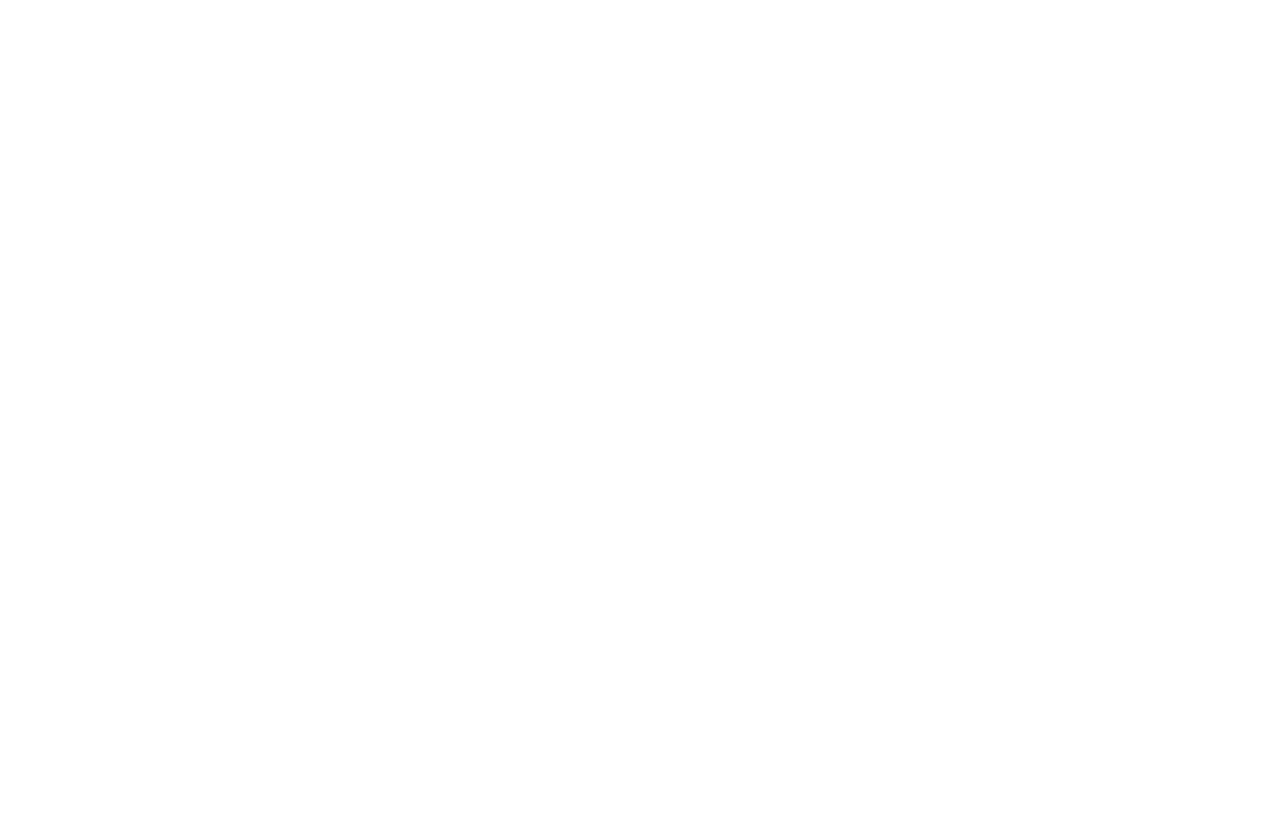
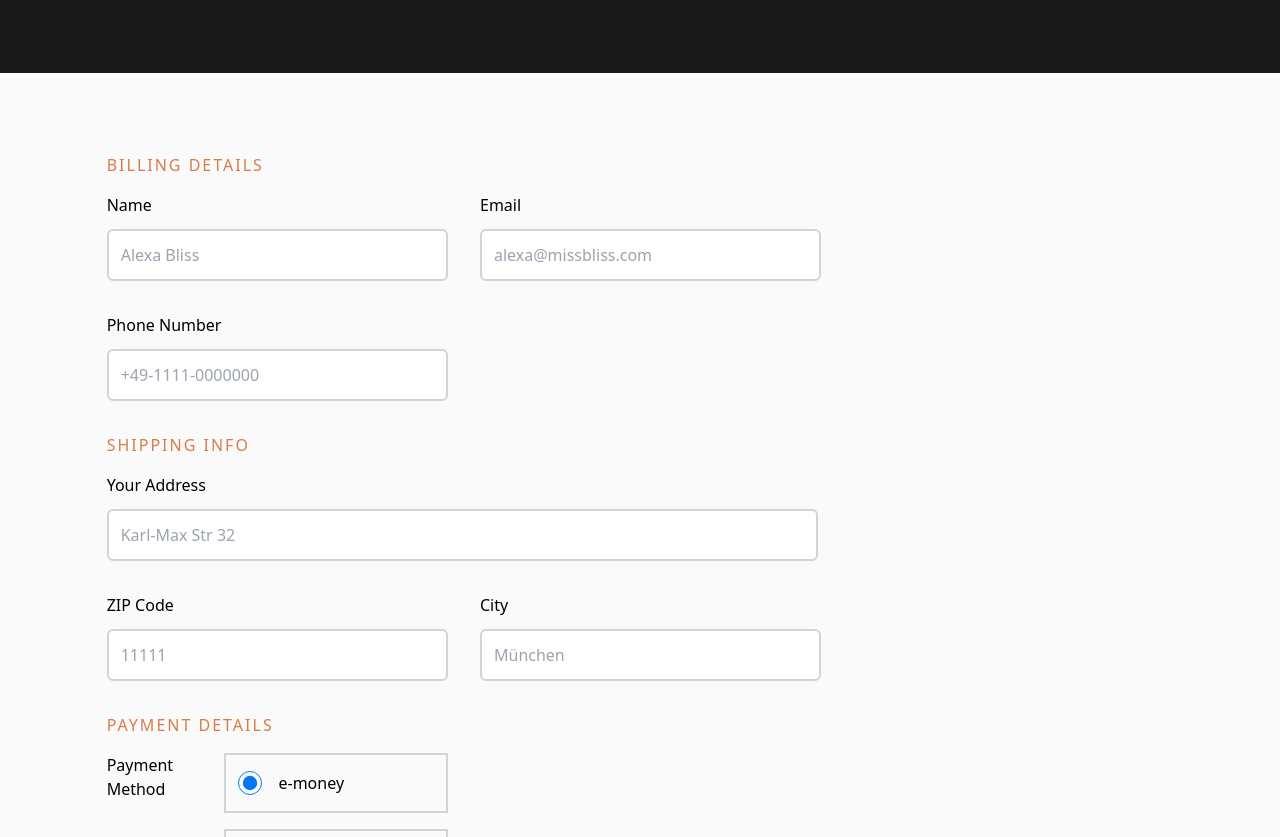
Before and after one commit to zillur-rgb/Audiophile, a React (Create React App) app: page /checkout in a window 1280 px wide. Shown: the part 260-1097 px from the top of the page. Before the commit the page ends 800 px from the top, so only its background shows below. Built offline with nearby package versions, Linux system fonts and the light colour scheme.

Commit message:
Checkout Form impl

```diff
--- a/package.json
+++ b/package.json
@@ -39,6 +39,7 @@
     ]
   },
   "devDependencies": {
+    "@tailwindcss/forms": "^0.5.0",
     "tailwindcss": "^3.0.24"
   }
 }
--- /dev/null
+++ b/src/Components/BillingForm/BillingForm.jsx
@@ -0,0 +1,151 @@
+import React, { useState } from "react";
+
+const BillingForm = () => {
+  const [radioValue, setRadioValue] = useState("e-money");
+
+  return (
+    <div className="w-4/5">
+      <div className="billing my-4">
+        <p className="text-orange font-medium tracking-wide text-md uppercase mb-4">
+          Billing Details
+        </p>
+        <div className="flex flex-wrap gap-8">
+          <div className="form-group w-2/5">
+            <label htmlFor="name">Name</label>
+            <input
+              type="text"
+              name="name"
+              id="name"
+              placeholder="Alexa Bliss"
+              className="w-full p-3 mt-3 rounded-md border-2 border-lightGray focus:outline-orange-light"
+            />
+          </div>
+          <div className="form-group w-2/5">
+            <label htmlFor="email">Email</label>
+            <input
+              type="email"
+              name="email"
+              id="email"
+              placeholder="alexa@missbliss.com"
+              className="w-full  mt-3 p-3 rounded-md  border-2 border-lightGray focus:outline-orange-light"
+            />
+          </div>
+
+          <div className="form-group w-2/5">
+            <label htmlFor="phone">Phone Number</label>
+            <input
+              type="phone"
+              name="phone"
+              id="phone"
+              placeholder="+49-1111-0000000"
+              className="w-full p-3 mt-3 rounded-md border-2 border-lightGray focus:outline-orange-light"
+            />
+          </div>
+        </div>
+      </div>
+      <div className="shipping my-8">
+        <p className="text-orange font-medium tracking-wide text-md uppercase mb-4">
+          Shipping Info
+        </p>
+        <div className="flex flex-wrap gap-8">
+          <div className="form-group w-5/6">
+            <label htmlFor="address">Your Address</label>
+            <input
+              type="text"
+              name="address"
+              id="address"
+              placeholder="Karl-Max Str 32"
+              className="w-full p-3 mt-3 rounded-md border-2 border-lightGray focus:outline-orange-light"
+            />
+          </div>
+          <div className="form-group w-2/5">
+            <label htmlFor="zip">ZIP Code</label>
+            <input
+              type="number"
+              name="zip"
+              id="zip"
+              placeholder="11111"
+              className="w-full  mt-3 p-3 rounded-md  border-2 border-lightGray focus:outline-orange-light"
+            />
+          </div>
+
+          <div className="form-group w-2/5">
+            <label htmlFor="phone">City</label>
+            <input
+              type="text"
+              name="phone"
+              id="phone"
+              placeholder="München"
+              className="w-full p-3 mt-3 rounded-md border-2 border-lightGray focus:outline-orange-light"
+            />
+          </div>
+        </div>
+      </div>
+
+      <div className="billing my-4">
+        <p className="text-orange font-medium tracking-wide text-md uppercase mb-4">
+          Payment Details
+        </p>
+        <div className="flex flex-wrap gap-8">
+          <div className="form-group w-2/5 flex justify-between">
+            <p>Payment Method</p>
+            <div>
+              <div className="border-2 border-lightGray py-4 pl-3 pr-16 mb-4 flex items-center">
+                <input
+                  type="radio"
+                  name="radio"
+                  id="e-money"
+                  className="w-6 h-6 mr-4 outline-orange"
+                  value="e-money"
+                  checked={radioValue === "e-money"}
+                  onChange={({ target }) => setRadioValue(target.value)}
+                />{" "}
+                e-money
+                <label htmlFor="e-money"></label>
+              </div>
+              <div className="border-2 border-lightGray py-4 pl-3 pr-16 mt-4 flex items-center">
+                <input
+                  type="radio"
+                  name="radio"
+                  id="radio"
+                  className="w-6 h-6 mr-4 outline-orange"
+                  value="cash"
+                  checked={radioValue === "cash"}
+                  onChange={({ target }) => setRadioValue(target.value)}
+                />
+                <label htmlFor="cash"> Cash on Delivery</label>
+              </div>
+            </div>
+          </div>
+
+          {radioValue === "e-money" && (
+            <div className="w-full flex gap-8">
+              <div className="form-group w-2/5">
+                <label htmlFor="phone">Phone Number</label>
+                <input
+                  type="phone"
+                  name="phone"
+                  id="phone"
+                  placeholder="+49-1111-0000000"
+                  className="w-full p-3 mt-3 rounded-md border-2 border-lightGray focus:outline-orange-light"
+                />
+              </div>
+              <div className="form-group w-2/5">
+                <label htmlFor="phone">Phone Number</label>
+                <input
+                  type="phone"
+                  name="phone"
+                  id="phone"
+                  placeholder="+49-1111-0000000"
+                  className="w-full p-3 mt-3 rounded-md border-2 border-lightGray focus:outline-orange-light"
+                />
+              </div>
+            </div>
+          )}
+        </div>
+      </div>
+    </div>
+  );
+};
+
+export default BillingForm;
--- a/src/Components/CardContent/CardContent.jsx
+++ b/src/Components/CardContent/CardContent.jsx
@@ -20,7 +20,7 @@
       <ul className="p-6">
         <div className="flex sm:flex-row flex-col items-center justify-between pb-2">
           <h1 className="text-black text-2xl font-medium">
-            Cart {items.length}
+            Cart ({items.length})
           </h1>
           <p
             className=" cursor-pointer underline text-text-black hover:text-black"
--- a/src/Components/CartCard/CartCard.jsx
+++ b/src/Components/CartCard/CartCard.jsx
@@ -27,7 +27,7 @@
           >
             Close
           </button>
-          <Link to="/earphones">
+          <Link to="/checkout">
             <button
               onClick={handleModalClose}
               className=" ml-2 px-6 py-2 bg-orange text-white"
--- a/src/Components/Navbar/Navbar.jsx
+++ b/src/Components/Navbar/Navbar.jsx
@@ -68,7 +68,9 @@
             onClick={() => setShowModal(true)}
           >
             <HiOutlineShoppingCart />
-            <p className="text-white text-sm ml-2">{items.length}</p>
+            <p className="text-white py-1 px-2 rounded-full bg-orange text-sm ml-2">
+              {items.length}
+            </p>
           </div>
 
           <div className="hamburger text-white text-2xl mr-5 block sm:hidden cursor-pointer">
--- a/src/pages/Allpages/Allpages.js
+++ b/src/pages/Allpages/Allpages.js
@@ -5,6 +5,7 @@
 import Headphones from "../Headphones";
 import Home from "../Home";
 import Details from "../../Components/Details/Details";
+import Checkout from "../Checkout";
 
 const Allpages = () => {
   return (
@@ -14,6 +15,7 @@
         <Route path="/headphones" element={<Headphones />} />
         <Route path="/earphones" element={<Earphones />} />
         <Route path="/speakers" element={<Speakers />} />
+        <Route path="/checkout" element={<Checkout />} />
         <Route path="/:category/:product" element={<Details />} />
         <Route
           path="*"
--- /dev/null
+++ b/src/pages/Checkout.js
@@ -0,0 +1,21 @@
+import React from "react";
+import BannerInside from "../Components/BannerInside.jsx/BannerInside";
+import BillingForm from "../Components/BillingForm/BillingForm";
+import Footer from "../Components/Footer/Footer";
+
+const Checkout = () => {
+  return (
+    <div>
+      <BannerInside padding="py-24" text="checkout" />
+      <div
+        className="
+    container w-5/6 lg:max-w-7xl mx-auto my-16 flex lg:flex-row flex-col items-center justify-between"
+      >
+        <BillingForm />
+      </div>
+      <Footer />
+    </div>
+  );
+};
+
+export default Checkout;
```
Also changed, not shown: 1 other file (tests, documents, lock files or other folders).
